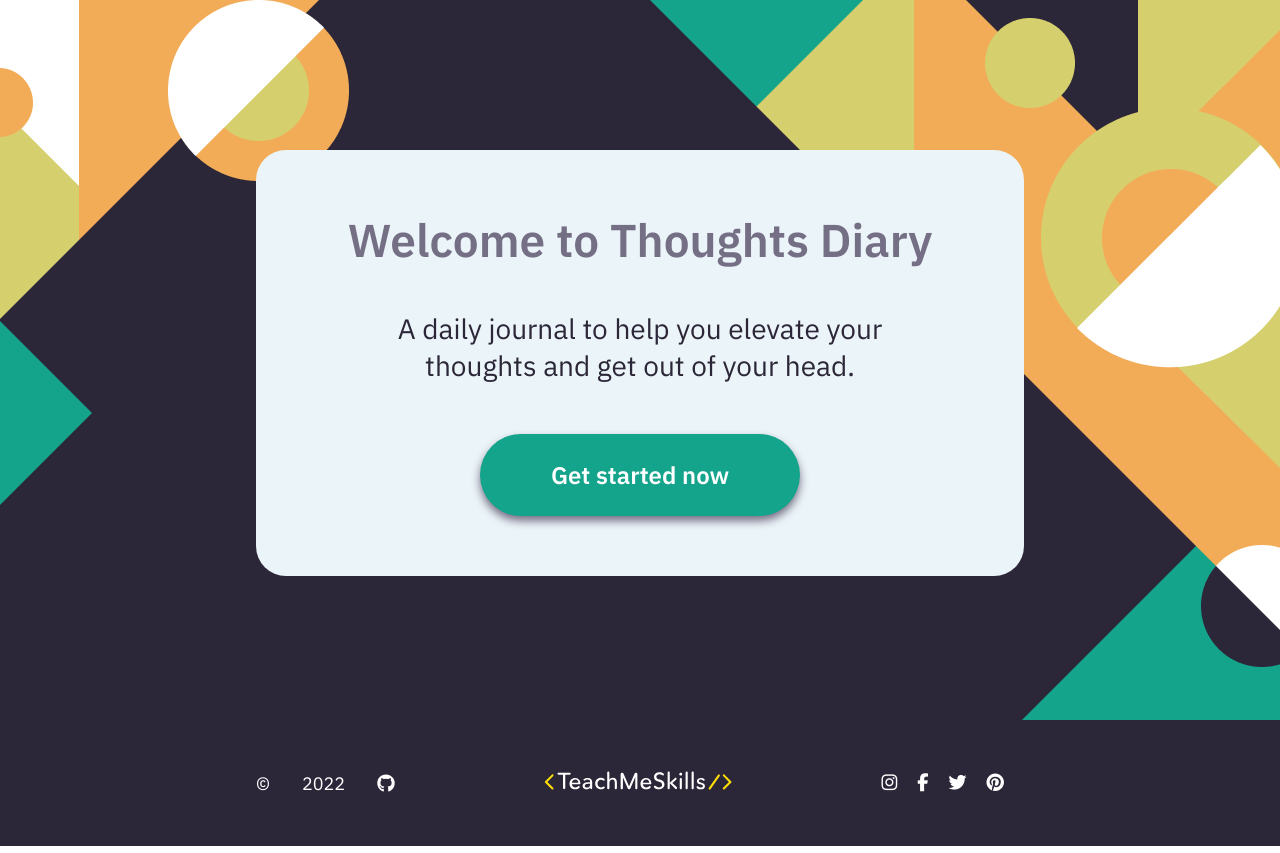
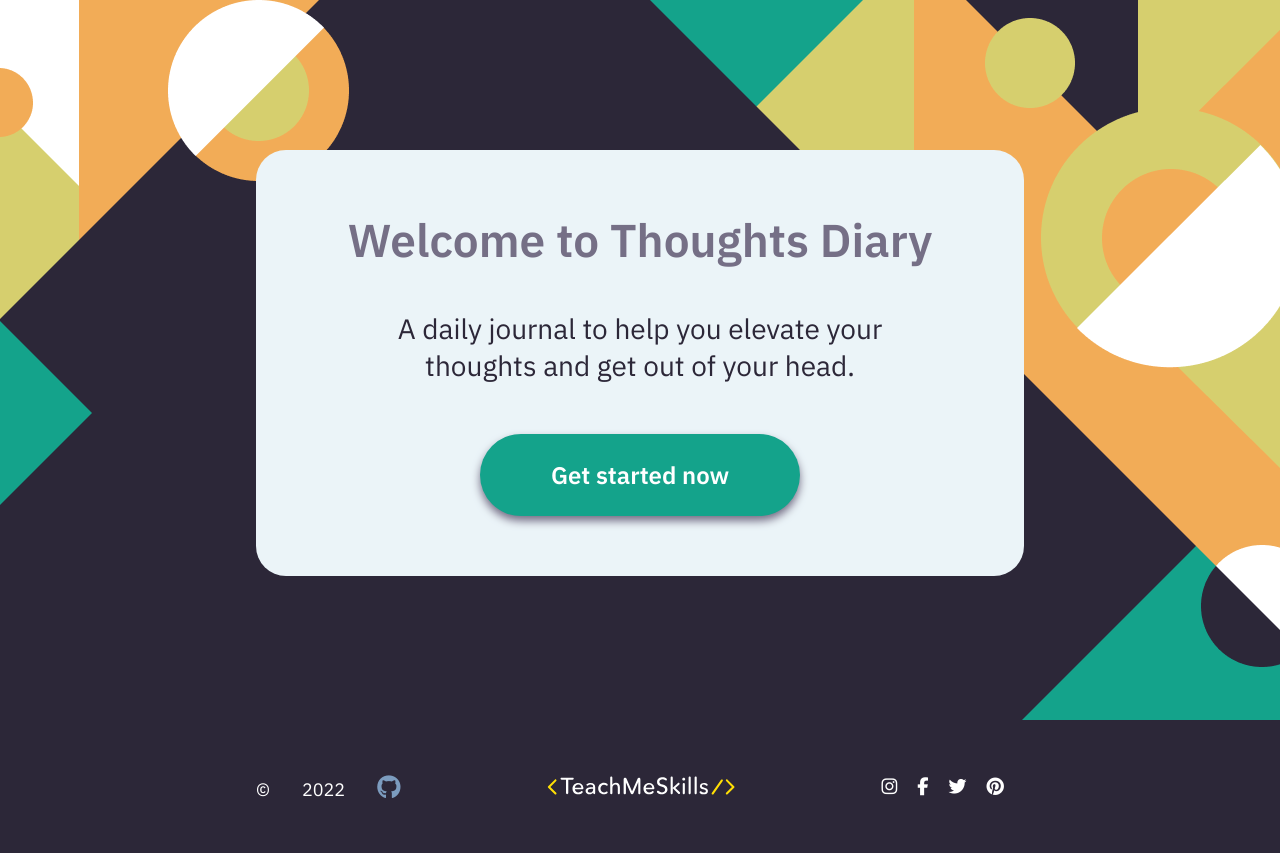
Before and after one commit to HelgaPetrovna/coursework, a website built with Parcel: page src/index.html in a window 1280 px wide. In both pictures the pointer is over the link 385 px from the left and 783 px from the top of the page. Built offline with nearby package versions, Linux system fonts and the light colour scheme.

Commit message:
fix: fix footer styles

```diff
--- a/src/styles/_footer.scss
+++ b/src/styles/_footer.scss
@@ -19,9 +19,14 @@
     font-size: $small_text;
     font-weight: $regular;
     color: $bright_color;
+    transition: 0.5s;
 }
 .footer-link {
-    @extend .footer-text
+    @extend .footer-text;
+    font-size: $text;
+}
+.footer-link:hover {
+    color: $muted_color;
 }
 .footer-center-link {
     flex-grow: 1;
@@ -42,4 +47,8 @@
     margin-right: 20px;
     font-size: $small_text;
     color: $bright_color;
+    transition: 0.5s;
 }
+.sm-icon:hover {
+    color: $muted_color;
+}
```
